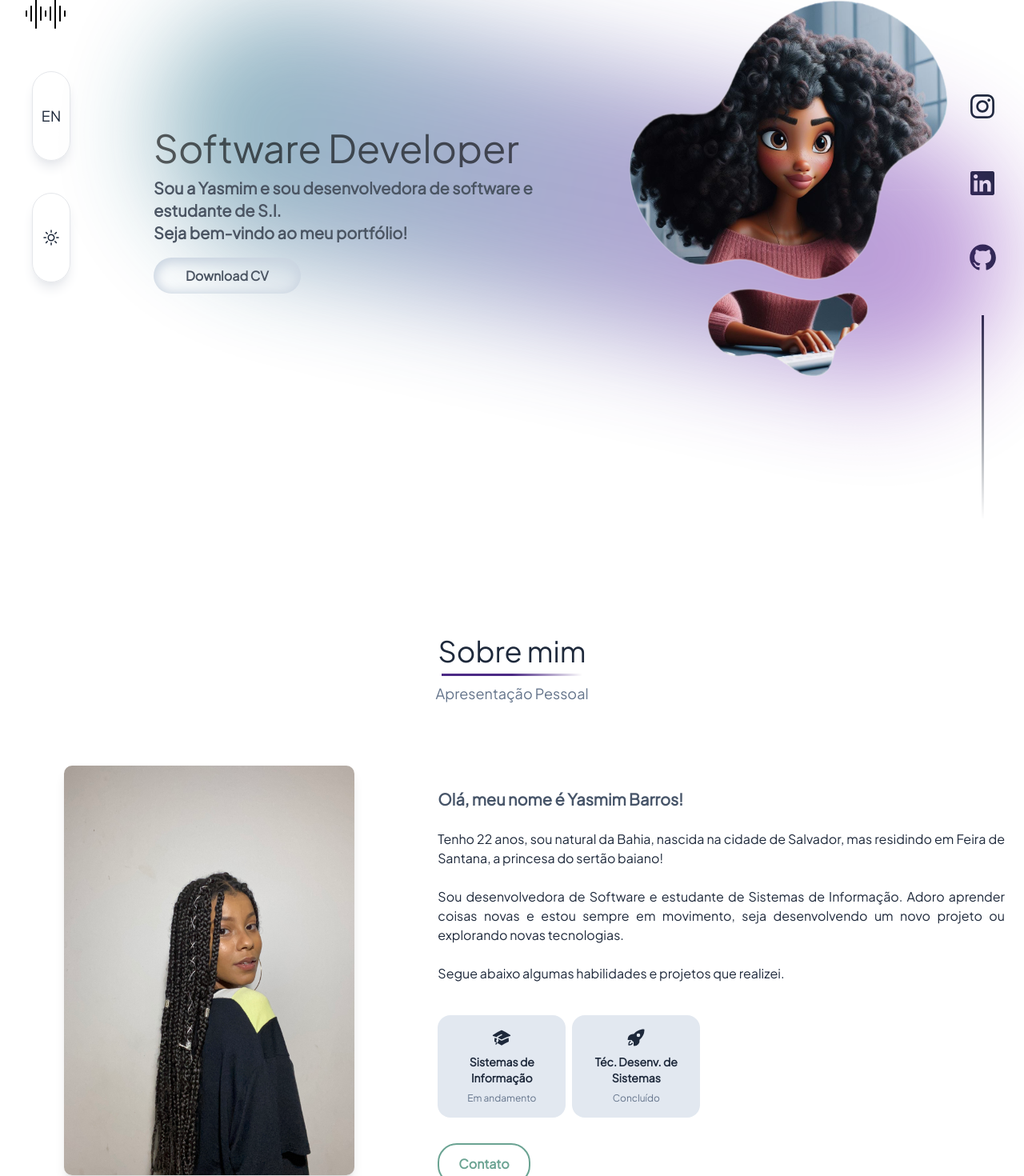
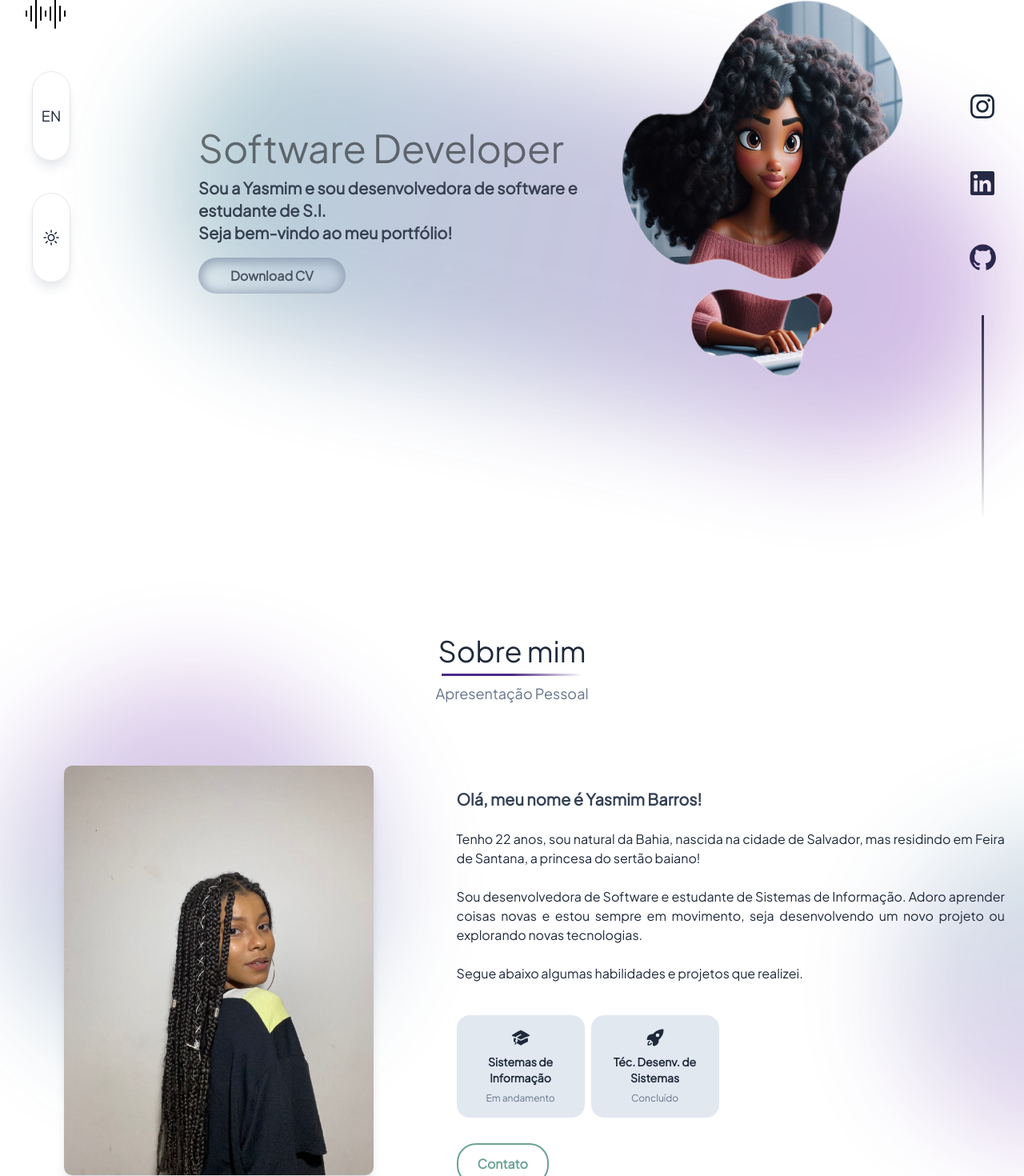
Before and after one commit to Penichezito/Portifolio-YASbarros, a React (Create React App) app: page / in a window 1280 px wide. Shown: the part 159-1629 px from the top of the page at 80% size. Built offline with nearby package versions, Linux system fonts and the light colour scheme; a web font is replaced by a local one.

Commit message:
atualização

```diff
--- a/src/App.js
+++ b/src/App.js
@@ -20,12 +20,12 @@ function App() {
   }
 
   return (
-    <div className="App dark:bg-gray-950">
+    <div className="App dark:bg-gray-950 overflow-hidden">
       <NavBar/>
       <Home/>
       <About/>
       <Skills/>
-      <Services/>
+      <Projects/>
       <Services/>
       <Contact/>
       <Footer/>
--- a/src/components/About.js
+++ b/src/components/About.js
@@ -6,7 +6,7 @@ export default function About() {
     const { t } = useTranslation();
 
     return (
-        <div id="about" className="flex-col container mx-auto dark:bg-gray-950 dark:text-slate-300 flex  text-slate-800 font-plus mb-10">
+        <div id="about" className="relative flex-col container mx-auto dark:bg-gray-950 dark:text-slate-300 flex text-slate-800 font-plus mb-10">
 
             <div>
                 <div className="text-center flex flex-col  items-center mb-6">
@@ -16,19 +16,23 @@ export default function About() {
                 </div>
             </div>
 
+            <div className="">
+                <div className="absolute blur-3xl top-14 bg-gradient-to-t from-azul to-purpleLigth opacity-25 rounded-full w-[30rem] h-[30rem]"></div>
+                <div className="absolute blur-3xl top-[15rem] left-[70rem] bg-gradient-to-b from-azul to-purpleLigth opacity-20 rounded-full w-[25rem] h-[25rem] "></div>
+            </div>
 
 
 
-            <div className="md:flex-row flex flex-col items-center ">
+            <div className="z-10 md:flex-row flex flex-col items-center ">
                 <div className="relative flex justify-center md:mx-20">
                     {/* <div className=" absolute z-0 left-20 top-7 bg-red-300 shadow-lg w-[20rem] h-[27rem] rounded-[10px]"></div> */}
-                        <img className="shadow-lg rounded-[10px] z-10 md:w-[50rem] md:h-[32rem] w-[20rem] h-[27rem]" src={eu} alt={t('My Image')} />
+                        <img className="shadow-lg rounded-[10px] z-10 md:w-[55rem] md:h-[32rem] w-[20rem] h-[27rem]" src={eu} alt={t('My Image')} />
 
                 </div>
 
                 <div className="leading-6 text-justify font-medium p-6 mt-10">
                     <p className="font-medium ">
-                        <span className="text-xl font-semibold text-slate-600">{t('Hello, my name is Yasmim Barros!')}</span>
+                        <span className="text-xl font-semibold text-slate-700 dark:text-slate-300">{t('Hello, my name is Yasmim Barros!')}</span>
                         <br/>
                         <br/>
                         {t('I am 22 years old, born in Bahia, born in the city of Salvador, but residing in Feira de Santana, the princess of the Bahia hinterland!')} <br /> <br />
--- a/src/components/Contact.js
+++ b/src/components/Contact.js
@@ -45,7 +45,9 @@ export default function Contact(){
 
 
     return(
-        <div id="contact" className=" dark:bg-gray-950 dark:text-slate-300 container mx-auto my-20 font-plus">
+        <div id="contact" className="relative dark:bg-gray-950 dark:text-slate-300 container mx-auto my-20 font-plus">
+            <div className="z-0 absolute blur-3xl top-[-5rem] left-[10rem] bg-gradient-to-b from-azul to-purpleLigth opacity-20 rounded-full w-[25rem] h-[10rem] "></div>
+            <div className="z-0 absolute blur-3xl top-[17rem] left-[70rem] bg-gradient-to-b from-azul to-purpleLigth opacity-20 rounded-full w-[25rem] h-[25rem] "></div>
             <div id="title" className="text-center grid justify-items-center md:justify-items-start">
                 <h1 className="mt-4 mb-2 text-3xl md:text-4xl text-slate-700 dark:text-slate-300 ">{t("Contato")}</h1>
                 <div class="h-[3px] w-28 bg-gradient-to-l from-transparent via-roxo to-roxo"></div>
--- a/src/components/Home.js
+++ b/src/components/Home.js
@@ -77,16 +77,16 @@ export default function Home(){
                     </button>
                 </div>
 
-                <div class="absolute flex justify-center items-center top-40 left-28 md:top-44 md:left-[12rem] z-0 md:w-[67rem] md:h-[20rem] w-48 h-60">
-                    <div class="bg-gradient-to-r from-azul to-purpleLigth absolute inset-0 blur-3xl rounded-full opacity-45 transform rotate-12 origin-center"></div>
+                <div class="absolute flex justify-center items-center top-40 left-28 md:top-48 md:left-[12rem] z-0 md:w-[67rem] md:h-[25rem] w-48 h-60">
+                    <div class="bg-gradient-to-r from-azul to-purpleLigth absolute inset-0 blur-3xl rounded-full opacity-45 md:opacity-30 transform rotate-12 origin-center"></div>
                 </div>
 
-                <div className="z-10 flex flex-col-reverse md:flex-row gap-16">
+                <div className="z-10 flex flex-col-reverse md:flex-row gap-16 px-5 md:px-14">
                     <div className="md:my-36 mt-[-50px] md:mt-44 mb-0 text-center md:text-left md:ml-24">
-                        <h1 className=" bg-clip-text text-transparent bg-gradient-to-r dark:from-white  from-black to-black dark:to-white animate-pulse font-medium text-4xl md:text-5xl mb-3">{t("Software Developer")}</h1>
-                        <p className="font-semibold dark:text-gray-400 text-gray-600 text-base md:text-xl">{t("Sou a Yasmim e sou desenvolvedora de software e estudante de S.I.")}</p>
-                        <p className="font-semibold dark:text-gray-400 text-gray-600 text-base md:text-xl mb-7">{t("Welcome to my portfolio!")}</p>
-                        <a href={cv} target="_blank" className=" z-10 shadow-slate-300 dark:shadow-slate-400 font-semibold text-gray-600 dark:text-gray-400 shadow-inner-lg hover:shadow-inner-md rounded-full px-10 py-3">{t("Load CV")}</a>
+                        <h1 className=" bg-clip-text text-transparent bg-gradient-to-r dark:from-white  from-black to-black dark:to-white animate-pulse text-4xl  md:text-5xl mb-3">{t("Software Developer")}</h1>
+                        <p className="font-semibold dark:text-gray-300 text-gray-700 text-base md:text-xl">{t("Sou a Yasmim e sou desenvolvedora de software e estudante de S.I.")}</p>
+                        <p className="font-semibold dark:text-gray-300 text-gray-700 text-base md:text-xl mb-7">{t("Welcome to my portfolio!")}</p>
+                        <a href={cv} target="_blank" className=" z-10 shadow-slate-400 dark:shadow-slate-400 font-semibold text-gray-600 dark:text-gray-400 shadow-inner-lg hover:shadow-inner-md rounded-full px-10 py-3">{t("Load CV")}</a>
                     </div>
 
                     <div className="z-10 mt-12 md:mt-2 grid justify-items-center">
--- a/src/components/Projects.js
+++ b/src/components/Projects.js
@@ -13,7 +13,7 @@ export default function Projects(){
 
     return(
 
-        <div id="projects" className=" dark:bg-gray-950  dark:text-slate-300 container mx-auto px-5 grid justify-items-center text-center mt-10 mb-14 font-plus md:gap-40 gap-20">
+        <div id="projects" className="relative dark:bg-gray-950  dark:text-slate-300 container mx-auto px-5 grid justify-items-center text-center mt-10 mb-14 font-plus md:gap-40 gap-20">
 
             <div className="mt-5 mb-10 md:mb-2">
                 <div className="">
@@ -23,7 +23,12 @@ export default function Projects(){
                 <p className="mt-3 text-slate-500 text-sm md:text-lg">Praticas & trabalhos</p>
             </div>
 
-            <div className='flex flex-col md:flex-row gap-9 mt-[-60px]'>
+            <div className="absolute blur-3xl top-[5rem] left-[0rem] bg-gradient-to-b from-azul to-purpleLigth opacity-20 rounded-full w-[25rem] h-[25rem] "></div>
+            <div className="absolute blur-3xl top-[37rem] left-[70rem] bg-gradient-to-b from-azul to-purpleLigth opacity-20 rounded-full w-[25rem] h-[25rem] "></div>
+            <div className="absolute blur-3xl top-[67rem] left-[0rem] bg-gradient-to-b from-azul to-purpleLigth opacity-20 rounded-full w-[25rem] h-[25rem] "></div>
+            <div className="absolute blur-3xl top-[105rem] left-[70rem] bg-gradient-to-b from-azul to-purpleLigth opacity-20 rounded-full w-[25rem] h-[25rem] "></div>
+
+            <div className='z-10 flex flex-col md:flex-row gap-9 mt-[-60px]'>
                 <div className="">
                     <img className="shadow-lg h-[20rem] w-[30rem]" src={sp}></img>
                 </div>
@@ -43,7 +48,7 @@ export default function Projects(){
                 </div>
             </div>
 
-            <div className='flex flex-col md:flex-row-reverse gap-9'>
+            <div className='z-10 flex flex-col md:flex-row-reverse gap-9'>
                 <div className="">
                     <img className="shadow-lg h-[20rem] w-[30rem]" src={sp}></img>
                 </div>
@@ -63,7 +68,7 @@ export default function Projects(){
                 </div>
             </div>
 
-            <div className='flex flex-col md:flex-row gap-9'>
+            <div className='z-10 flex flex-col md:flex-row gap-9'>
                 <div className="">
                     <img className="shadow-lg h-[20rem] w-[30rem]" src={sp}></img>
                 </div>
@@ -83,7 +88,7 @@ export default function Projects(){
                 </div>
             </div>
 
-            <div className='flex flex-col md:flex-row-reverse gap-9'>
+            <div className='z-10 flex flex-col md:flex-row-reverse gap-9'>
                 <div className="relative shadow-2xl">
                     <div className="absolute bg-black h-full top-0 left-0 w-full bg-opacity-60 "></div>
                     <img className="shadow-lg md:h-[20rem] w-[30rem] h-[17rem]" src={agencia}></img>
--- a/src/components/Services.js
+++ b/src/components/Services.js
@@ -8,7 +8,7 @@ export default function Services(){
     const { t } = useTranslation();
 
     return(
-        <div id="services" className=" font-plus overflow-hidden mt-36 bg-slate-900 text-center grid justify-items-center">
+        <div id="services" className="font-plus overflow-hidden mt-36 bg-slate-900 text-center grid justify-items-center">
             {/* <div className="absolute  blur-[90px] top-3em] opacity-15 rounded-full bg-purpleLigth w-[65rem] h-[45rem]"></div> */}
             <div className="grid justify-items-center">
                 <div className="mt-20">
```
